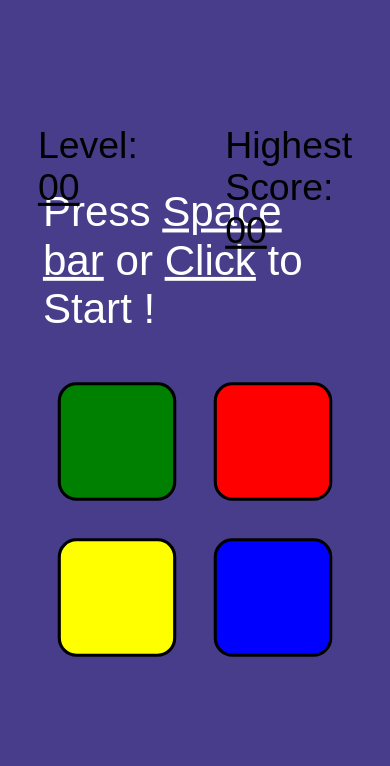
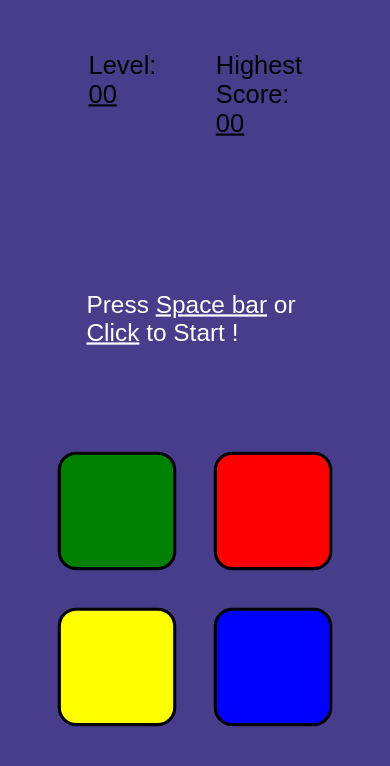
Before and after one commit to lucas21alves/simons-game, a plain HTML site: page index.html in a window 390 px wide. Shown: the top 766 px of the page. Drawn offline with nearby package versions, Linux system fonts and the light colour scheme; a web font is replaced by a local one.

Commit message:
Update style.css

```diff
--- a/style.css
+++ b/style.css
@@ -11,7 +11,7 @@ body {
     flex-direction: column;
     justify-content: center;
     height: 100vh;
-    width: 100vw;
+    width: 100vw;;
     align-items: center;
 }
 
@@ -29,7 +29,8 @@ h1{
     font-optical-sizing: auto;
     font-size: 54px;
     font-weight: 400;
-    padding-bottom: 4rem;
+    padding-bottom: 10vh;
+    padding-top: 10vh;
     color: white;
 }
 
@@ -139,7 +140,7 @@ h2 {
 .levelAndHighScore {
     display: flex;
     position: absolute;
-    bottom: 40rem;
+    bottom: 90vh;
     font-size: 3.0rem;
 }
 
@@ -147,10 +148,22 @@ h2 {
     padding-right: 7rem;
 }
 
-@media (max-width: 391px) {
+@media (max-width: 431px) {
 
     body {
         transform: scale(0.78);
+    }
+
+    h1 {
+        transform: scale(0.58);
+        margin-top: 15vh;
+        margin-bottom: 10vh;
+        width: 30rem;
+        height: 3rem;
+    }
+
+    .levelAndHighScore {
+        transform: scale(0.68);
     }
 
     .keyboardControl {
```
